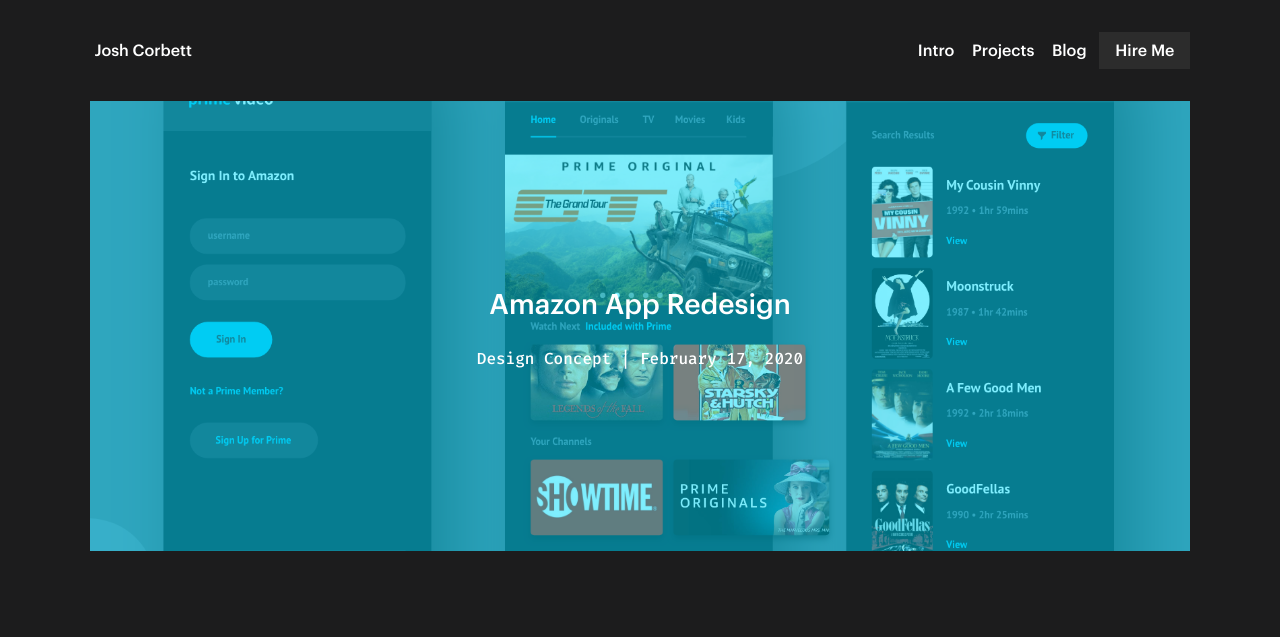
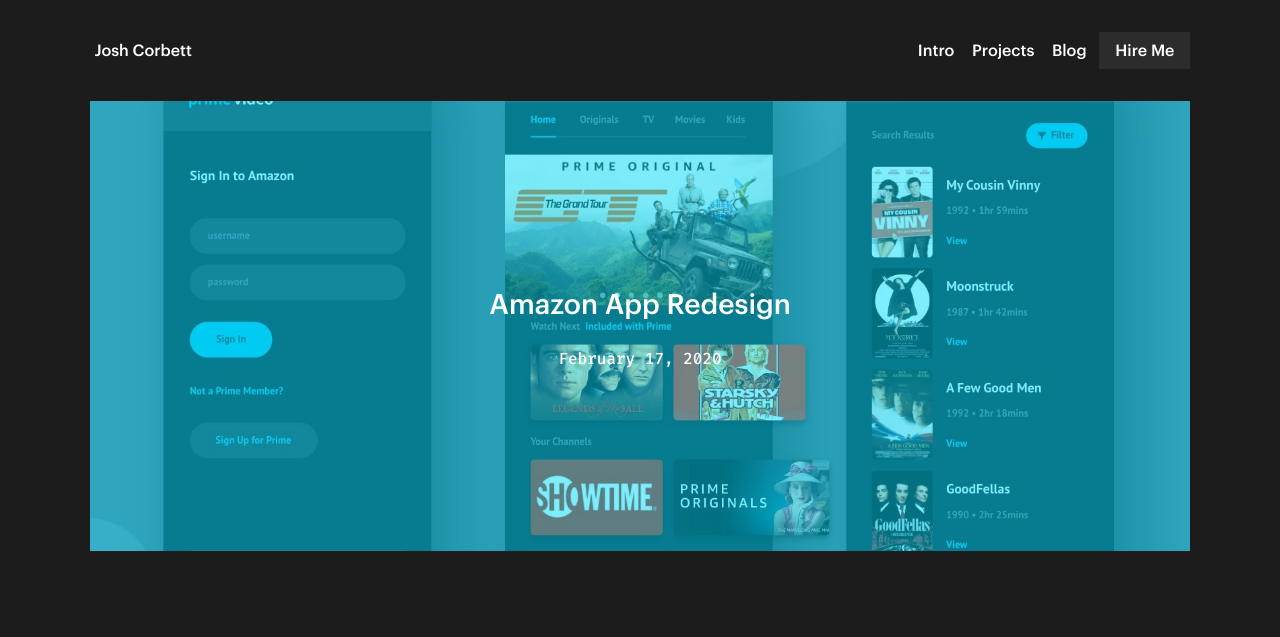
Before and after one commit to joshwcorbett/joshwcorbett.github.io, a Jekyll site: the page built from _projects/amazon-app.md, in a window 1280 px wide. Shown: the top 637 px of the page. Built offline with Jekyll 4.4.1, drawn with Linux system fonts in a browser that asks for light colours; cached includes are drawn as plain includes; Markdown is read by kramdown in place of the engine named in the settings.

Commit message:
Update from Forestry.io Josh Corbett updated _projects/amazon-app.md

```diff
--- a/_projects/amazon-app.md
+++ b/_projects/amazon-app.md
@@ -1,7 +1,7 @@
 ---
 title: Amazon App Redesign
-image: "/assets/img/amazon-video.png"
-type: 0
+image: "/assets/img/amazon-video.jpg"
+type:
 project_link: https://instagram.com/p/Bw04Evuh3bS/
 
 ---
```
